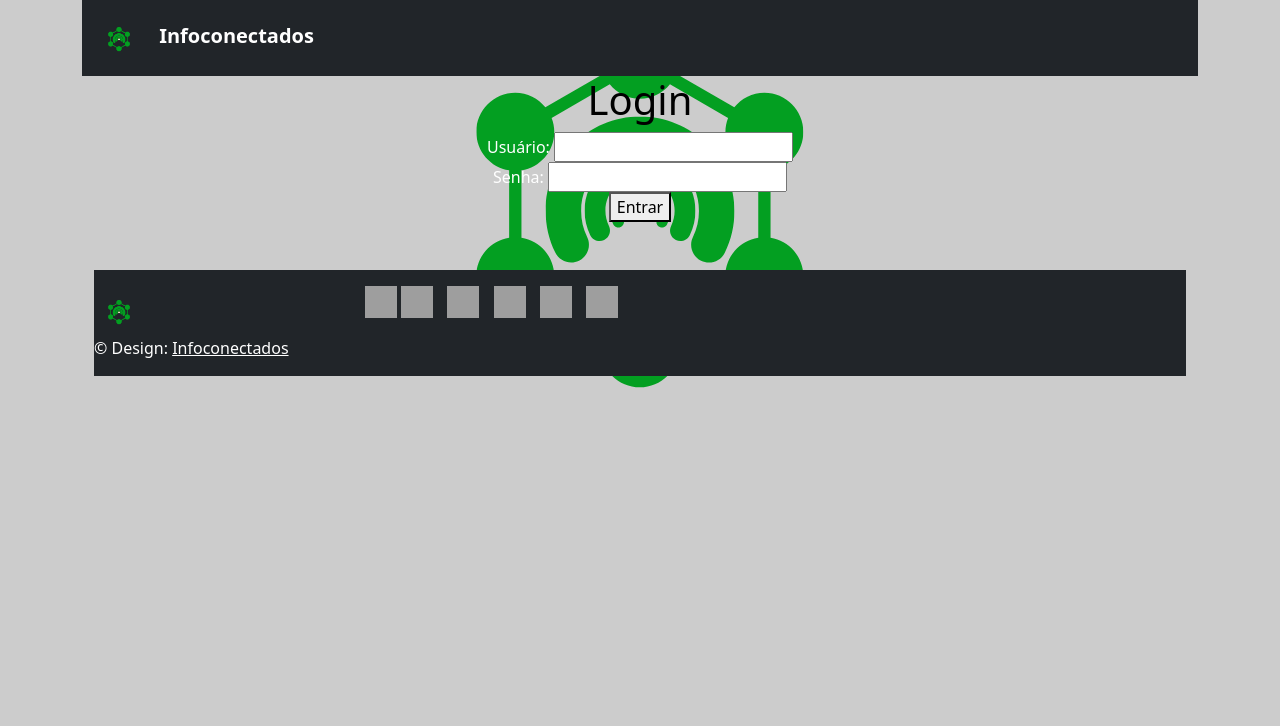
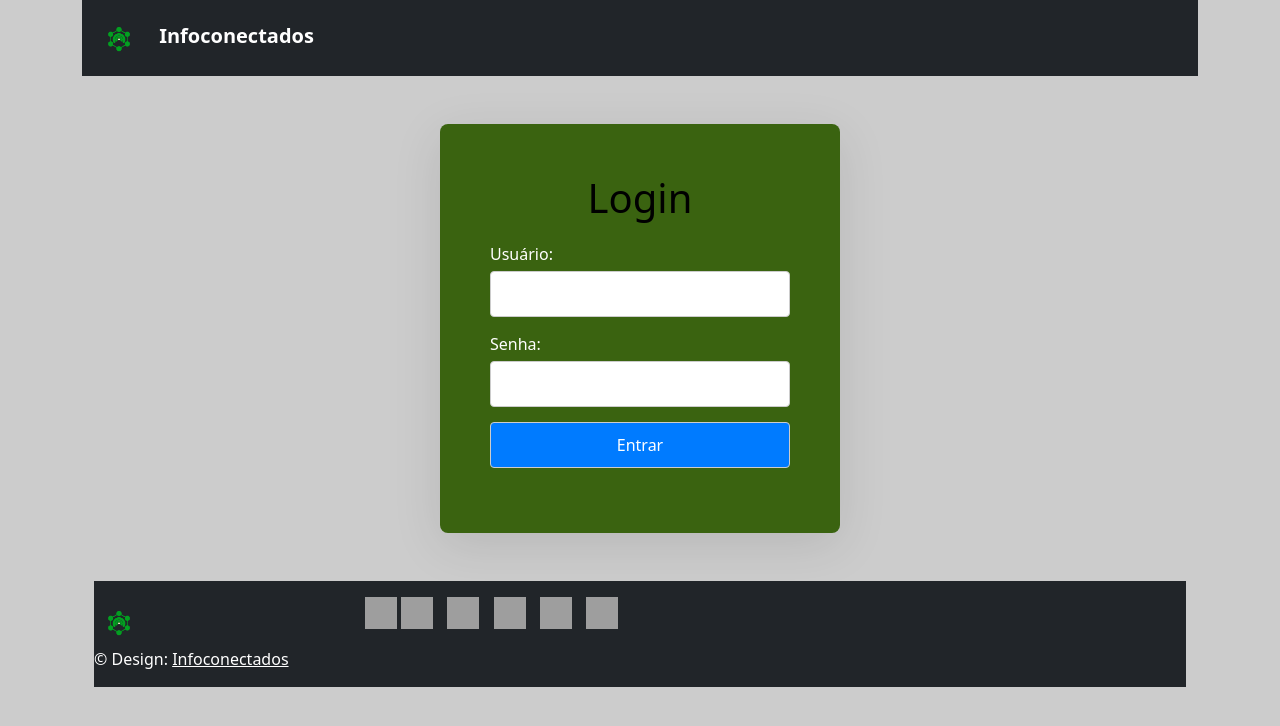
Before and after one commit to ReinaldMendes/InfoconectadosPhp, a PHP site: page / in a window 1280 px wide. Shown: the top 726 px of the page. Run offline with PHP 8.4, Linux system fonts and the light colour scheme; grey boxes are pictures that could not be loaded.

Commit message:
Commit apresentação

```diff
--- a/adm/index.php
+++ b/adm/index.php
@@ -5,10 +5,11 @@
   body {
     background-color: #ccc;
     background-image: url('img/logo.png'); /* substitua 'caminho/para/sua/imagem.jpg' pelo caminho correto para sua imagem */
-    background-size: small; /* garante que a imagem cubra todo o fundo */
+    background-size: 500px 300px;; /* garante que a imagem cubra todo o fundo */
     background-position: center; /* centraliza a imagem no fundo */
     background-repeat: no-repeat; /* evita repetição da imagem */
     color: white; /* define a cor do texto como branca para melhor legibilidade */
+
   }
 
   h1 {
@@ -21,17 +22,53 @@
     margin: 0 auto; /* Centraliza a imagem na horizontal */
   }
 
-  .container-fluid {
-    padding-top: 50px; /* Ajuste para afastar o conteúdo do topo, para que não fique escondido pela imagem de fundo */
-  }
+
 </style>
 
 <style>
-    .login-container {
+
+.login-container {
+        max-width: 400px;
+        margin:  0 auto;
+        padding: 50px;
+        background-color: #3a6310;
+        border-radius: 8px;
+        box-shadow: 0 12px 50px rgba(0, 0, 0, 0.1);
+        position: center;
+    }
+    .login-container h1 {
         text-align: center;
+    }
+    .login-container form {
+        margin-top: 20px;
+    }
+    .login-container label {
+        display: block;
+        margin-bottom: 5px;
+    }
+    .login-container input[type="text"],
+    .login-container input[type="password"],
+    .login-container button {
+        width: 100%;
+        padding: 10px;
+        margin-bottom: 15px;
+        border: 1px solid #ccc;
+        border-radius: 4px;
+        box-sizing: border-box;
+    }
+    .login-container button {
+        background-color: #007bff;
+        color: #fff;
+        font-size: 16px;
+        cursor: pointer;
+    }
+    .login-container button:hover {
+        background-color: #0056b3;
     }
 </style>
 
+<br> <br>
+<head>
 <div class="login-container">
     <h1>Login</h1>
 
@@ -49,6 +86,7 @@
         </div>
     </form>
 </div>
+</head>
 
 
 <?php
```
